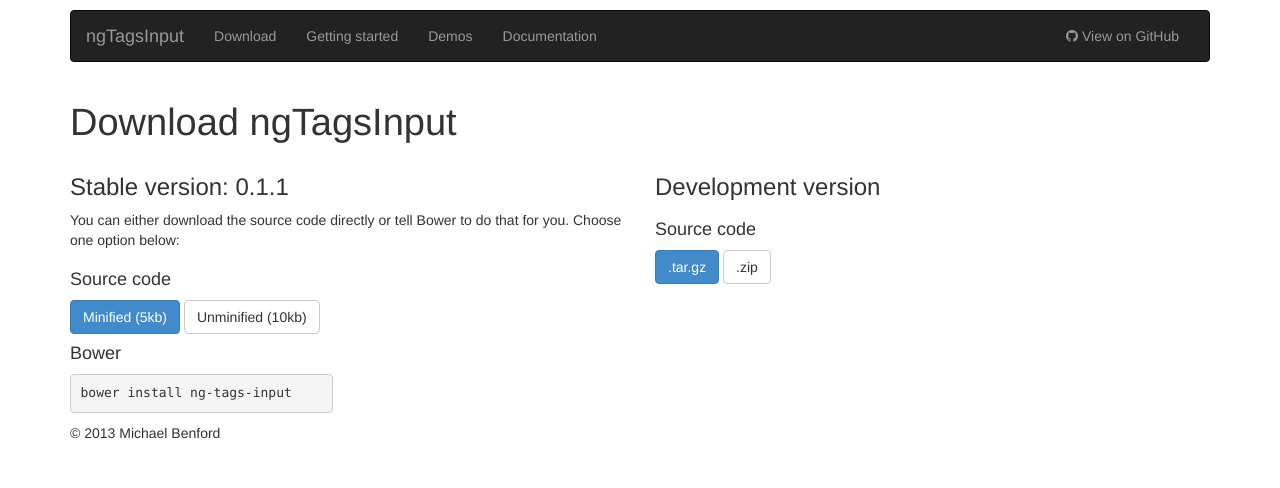
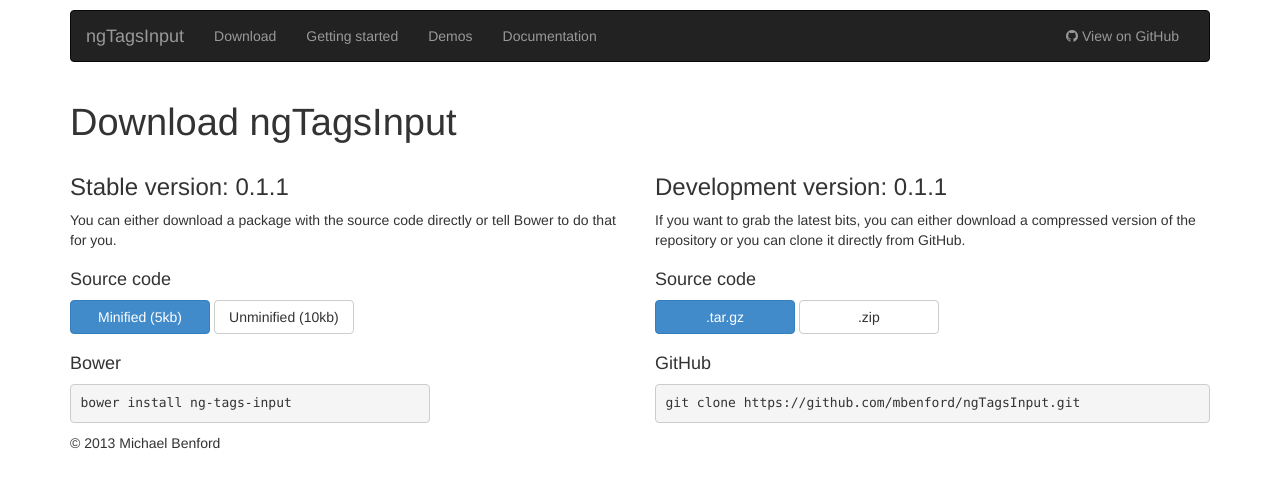
Before and after one commit to mbenford/ngTagsInput, a Jekyll site: the page built from download.html, in a window 1280 px wide. Shown: the top 488 px of the page. Built offline with Jekyll 4.4.1, drawn with Linux system fonts in a browser that asks for light colours; nearby versions of some CDN libraries; Markdown is read by kramdown in place of the engine named in the settings.

```diff
--- a/css/styles.css
+++ b/css/styles.css
@@ -15,6 +15,14 @@ body {
     width: 100%;
 }
 
+.row-download {
+    margin-top: 10px;
+}
+
+.btn-download {
+    width: 140px;
+}
+
 .tags-input-home li {
     height: 30px;
     background: linear-gradient(to bottom, rgba(238,238,238,1) 0%,rgba(204,204,204,1) 100%);
--- a/download.html
+++ b/download.html
@@ -6,20 +6,22 @@ layout: default
 <div class="row">
   <div class="col-md-6">
     <h3>Stable version: {{ site.stable_version }}</h3>
-    <p>
-      You can either download the source code directly or tell Bower to do that for you. Choose one option below:
-    </p>
-
     <div class="row">
       <div class="col-md-12">
-        <h4>Source code</h4>
-        <button class="btn btn-primary">Minified (5kb) </button>
-        <button class="btn btn-default">Unminified (10kb)</button>
+        You can either download a package with the source code directly or tell Bower to do that for you.
       </div>
     </div>
 
-    <div class="row">
-      <div class="col-md-6">
+    <div class="row row-download">
+      <div class="col-md-12">
+        <h4>Source code</h4>
+        <button class="btn btn-primary btn-download">Minified (5kb) </button>
+        <button class="btn btn-default btn-download">Unminified (10kb)</button>
+      </div>
+    </div>
+
+    <div class="row row-download">
+      <div class="col-md-8">
         <h4>Bower</h4>
         <pre>bower install ng-tags-input</pre>
       </div>
@@ -27,12 +29,26 @@ layout: default
   </div>
 
   <div class="col-md-6">
-    <h3>Development version</h3>
+    <h3>Development version: {{ site.latest_version }}</h3>
     <div class="row">
       <div class="col-md-12">
+        If you want to grab the latest bits, you can either download a compressed version of the repository
+        or you can clone it directly from GitHub.
+      </div>
+    </div>
+
+    <div class="row row-download">
+      <div class="col-md-12">
         <h4>Source code</h4>
-        <button class="btn btn-primary">.tar.gz</button>
-        <button class="btn btn-default">.zip</button>
+        <button class="btn btn-primary btn-download">.tar.gz</button>
+        <button class="btn btn-default btn-download">.zip</button>
+      </div>
+    </div>
+
+    <div class="row row-download">
+      <div class="col-md-12">
+        <h4>GitHub</h4>
+        <pre>git clone https://github.com/mbenford/ngTagsInput.git</pre>
       </div>
     </div>
   </div>
```
Also changed, not shown: gettingstarted.html (+27 -0 lines).
